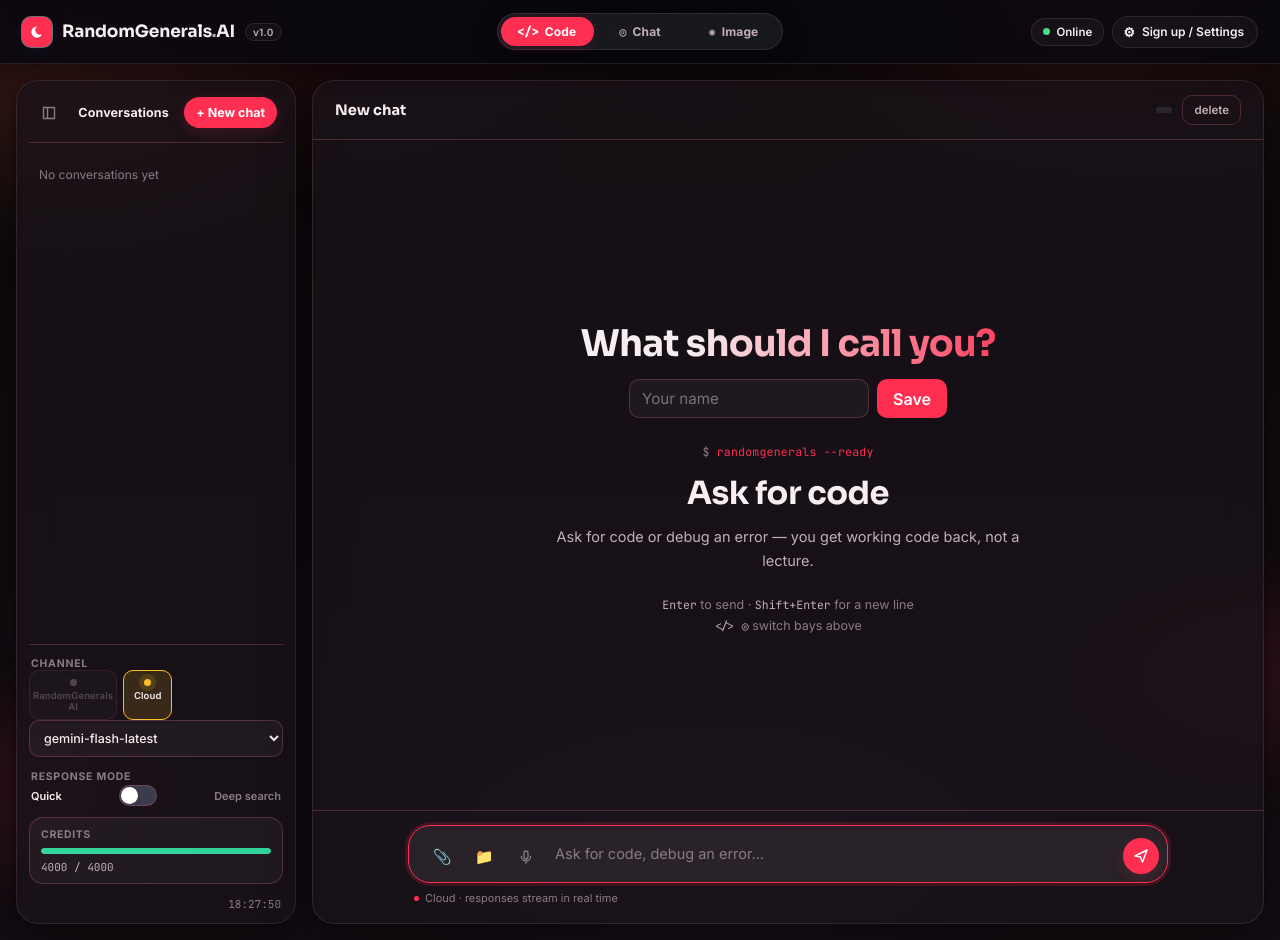
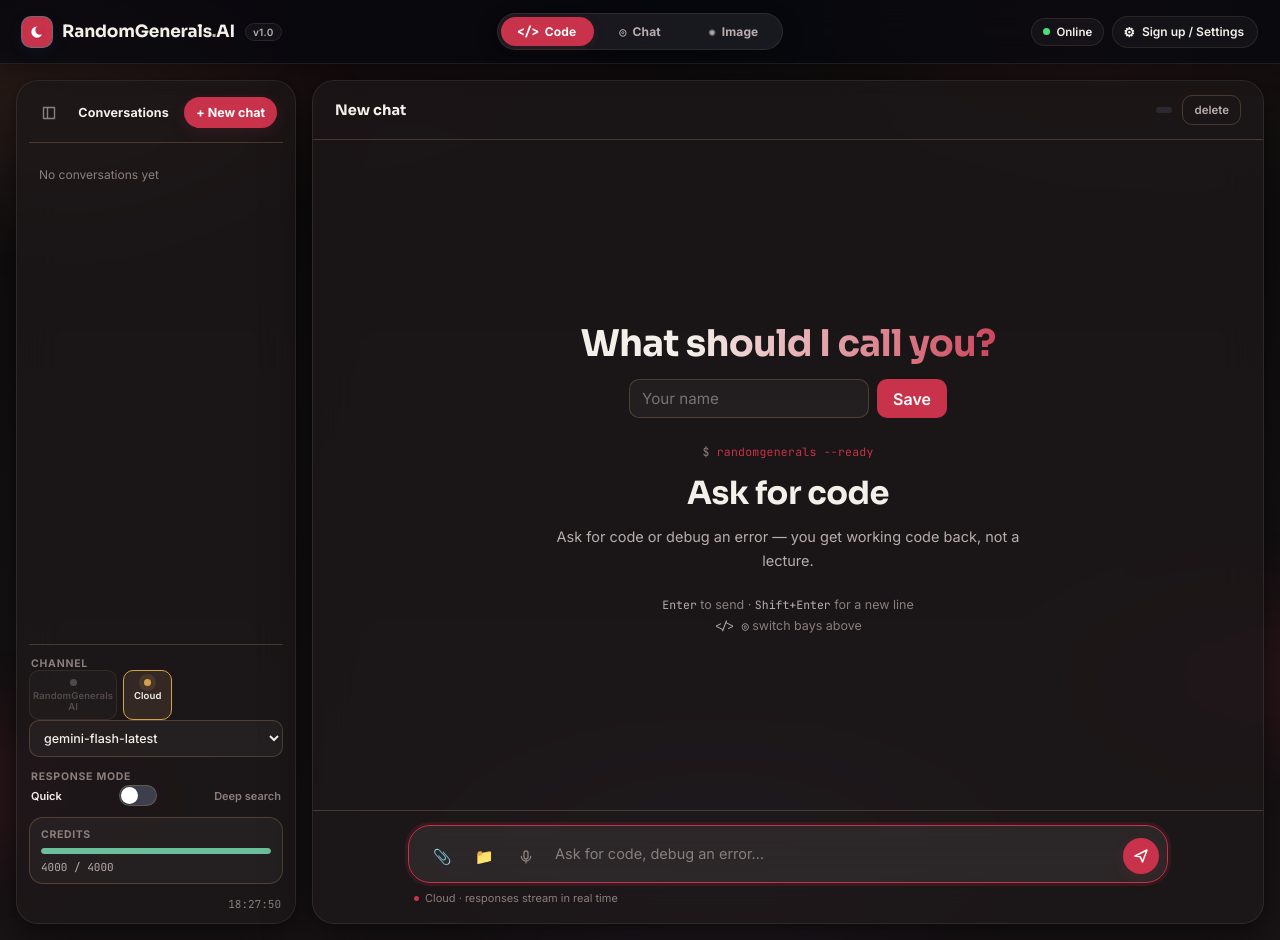
Before and after one commit to imraneadib1-dot/randomgenerals, a Flask app: page /app in a window 1280 px wide. Run offline with Flask 3, Linux system fonts and the light colour scheme; data comes from the database, SQL or seed files in the repository; data that the repository does not hold is empty; some libraries are stand-ins or nearby versions.

Commit message:
Retone to crimson and gold; route code to the stronger model
Theme: the accent was a full-saturation signal red on pure black, which
reads urgent rather than expensive. Now a deep crimson paired with
champagne gold, on a warm charcoal ground rather than true black - pure
black under a bright accent is most of what made it look neon, and the
small lift gives shadows somewhere to sit. Hairlines dropped to
hairlines instead of glowing. Provider colours keep their meaning and
lose their neon; success stays unmistakably green.

Coding: code mode now asks for gemini-pro-latest rather than Flash.
Reasoning through an unfamiliar API or a subtle bug is where the slower
model earns its latency, and a coding answer is read once and used -
unlike chat, where the wait is the thing you notice. The existing
failover covers Pro being busy or over quota.

Code context doubled, 8192 to 16384. Measured on this GPU: 16384 stays
in VRAM, 32768 spills to CPU. A long file plus its error output does not
fit in 8192, and what gets dropped is the top of the file - where the
imports and the definitions being asked about usually are.

Also fixes a failover gap found while testing: a read timeout was not in
the transient-error list, so a model that hung simply hung for the full
120s and never handed off. Timeouts now trigger failover, and the budget
is split (10s connect, 45s read) rather than one flat two-minute wait.

Co-Authored-By: Claude Opus 5 <noreply@anthropic.com>

```diff
--- a/app.py
+++ b/app.py
@@ -1321,7 +1321,14 @@ def _best_cloud_model(mode, available):
     # an alias moves with Google instead of needing to be chased.
     # gemini.stream_chat retries the next one if the first is busy, so
     # this only has to name a sensible starting point.
-    for m in gemini.PREFERRED:
+    # Code gets the Pro model, chat gets Flash. Reasoning through an
+    # unfamiliar API or a subtle bug is where the stronger model earns
+    # its slower response, and a coding answer is read once and used -
+    # unlike chat, where waiting is the thing you notice. gemini.stream_chat
+    # falls back on its own if Pro is busy or over quota.
+    order = (["gemini-pro-latest"] + gemini.PREFERRED if mode == "code"
+             else gemini.PREFERRED)
+    for m in order:
         if m in available:
             return m
     for m in available:
@@ -1888,7 +1895,13 @@ def _stream_reply(thread, provider, model, web_results, files, strength):
     # a chat conversation and keeps the whole model comfortably inside
     # VRAM, so it runs on GPU only.
     combined_options = dict(CODE_MODEL_OPTIONS) if mode == "code" else {}
-    combined_options["num_ctx"] = 8192
+    # 8192 for chat, 16384 for code. Measured on this GPU: 16384 stays
+    # entirely in VRAM, 32768 spills to CPU and collapses throughput.
+    # Code is where the extra context actually pays - a long file plus
+    # its error output does not fit in 8192, and what gets dropped is
+    # the top of the file, which is usually where the imports and the
+    # definitions being asked about live.
+    combined_options["num_ctx"] = 16384 if mode == "code" else 8192
     combined_options.update(STRENGTH_LEVELS[strength]["options"])
     if mode == "code":
         # Quick's 320-token cap and Deep's 2048 are both prose-sized -
--- a/gemini.py
+++ b/gemini.py
@@ -232,7 +232,10 @@ def _stream_one(model, history, options=None, images=None, usage=None):
         with requests.post(
             url, params={"key": api_key(), "alt": "sse"},
             headers={"Content-Type": "application/json"},
-            json=body, stream=True, timeout=120,
+            # (connect, read). The read budget is per-chunk while
+            # streaming, not for the whole reply, so 45s is a long
+            # silence - and failing over beats waiting two minutes.
+            json=body, stream=True, timeout=(10, 45),
         ) as r:
             if r.status_code == 429:
                 yield ("[Google's free daily limit is used up. It resets "
@@ -284,7 +287,11 @@ def _stream_one(model, history, options=None, images=None, usage=None):
 # Retrying the same call against a different model is worth doing for
 # these and pointless for anything else.
 _TRANSIENT = ("high demand", "overloaded", "try again later",
-              "no longer available", "not found", "unavailable")
+              "no longer available", "not found", "unavailable",
+              # A read timeout is also "this model, right now" - it was
+              # not in this list, so a model that hung simply hung for
+              # the full timeout and never handed off to a faster one.
+              "timed out", "timeout", "read timed out")
 
 
 def _candidates(model):
--- a/static/style.css
+++ b/static/style.css
@@ -23,59 +23,59 @@
      re-pointing them re-themes the app without touching the ~2400
      lines of component rules underneath. "sky" now means the dark
      ground the panels float on, not a blue daytime sky. */
-  --sky-top: #0a0709;
-  --sky-mid: #0f0b0f;
-  --sky-bottom: #140e14;
+  --sky-top: #0c0a0b;
+  --sky-mid: #121011;
+  --sky-bottom: #191416;
 
   /* Panels are now light-on-dark rather than white glass: a barely-lit
      surface that still reads as raised against the ground behind it. */
   --surface: rgba(255, 255, 255, 0.04);
   --surface-raised: rgba(255, 255, 255, 0.07);
-  --panel: rgba(26, 19, 26, 0.74);
-  --border: rgba(255, 170, 180, 0.12);
-  --border-strong: rgba(255, 120, 140, 0.24);
-
-  --ink: #f6eef0;
-  --ink-soft: #c3b0b6;
-  --ink-faint: #8b7b84;
+  --panel: rgba(30, 24, 26, 0.76);
+  --border: rgba(226, 202, 190, 0.10);
+  --border-strong: rgba(212, 162, 108, 0.26);
+
+  --ink: #f4efe9;
+  --ink-soft: #b9aead;
+  --ink-faint: #8a7f7c;
 
   /* Text sitting directly on the ground (topbar), not on a panel. The
      drop shadow that kept white text legible over a bright sky is
      pointless over a dark one - dropped rather than left as a smudge. */
-  --ink-on-sky: #f6eef0;
-  --ink-on-sky-soft: rgba(246, 238, 240, 0.72);
+  --ink-on-sky: #f4efe9;
+  --ink-on-sky-soft: rgba(244, 239, 233, 0.72);
   --sky-text-shadow: none;
 
   /* Deck chrome fallback (= Code bay accent) */
-  --deck: #ff2f52;
-  --deck-soft: rgba(255, 47, 82, 0.16);
+  --deck: #c8324a;
+  --deck-soft: rgba(200, 50, 74, 0.15);
 
   /* Bay accents — one per workspace. Shifted onto the landing page's
      cyan/blue/violet ramp so switching bays still reads as a change of
      temperature, but all three now belong to the same family. */
-  --bay-code: #ff2f52;
-  --bay-code-soft: rgba(255, 47, 82, 0.16);
-  --bay-chat: #ff7a3d;
-  --bay-chat-soft: rgba(255, 122, 61, 0.16);
-  --bay-image: #ff5c8a;
-  --bay-image-soft: rgba(255, 92, 138, 0.16);
+  --bay-code: #c8324a;
+  --bay-code-soft: rgba(200, 50, 74, 0.15);
+  --bay-chat: #d4a24c;
+  --bay-chat-soft: rgba(212, 162, 108, 0.15);
+  --bay-image: #b0798f;
+  --bay-image-soft: rgba(176, 121, 143, 0.15);
 
   /* Channel colors — one per provider, never blended */
-  --c-ollama: #34d399;
-  --c-ollama-soft: rgba(52, 211, 153, 0.14);
+  --c-ollama: #6bbf9a;
+  --c-ollama-soft: rgba(107, 191, 154, 0.13);
   /* One per provider, and the name must match the provider id: the
      channel button sets --btn-color to var(--c-<id>) at runtime, so a
      provider with no token here renders with an undefined colour and
      the button comes out unstyled. That is what happened when the old
      provider's token was deleted and the new one's was not added. */
-  --c-gemini: #fbbf24;
-  --c-gemini-soft: rgba(251, 191, 36, 0.14);
-  --c-imagegen: #a78bfa;
+  --c-gemini: #d4a24c;
+  --c-gemini-soft: rgba(212, 162, 108, 0.13);
+  --c-imagegen: #a08bb0;
   --c-imagegen-soft: rgba(167, 139, 250, 0.14);
 
-  --user-bubble: rgba(255, 47, 82, 0.11);
+  --user-bubble: rgba(200, 50, 74, 0.10);
   --error: #f2778d;
-  --success: #34d399;
+  --success: #6bbf9a;
   --credit-low: #f2778d;
   --credit-mid: #e8b64c;
 
@@ -148,12 +148,12 @@ body {
   background-image:
     radial-gradient(
       1100px 480px at 12% -8%,
-      rgba(255, 47, 82, 0.11) 0%,
+      rgba(200, 50, 74, 0.10) 0%,
       transparent 62%
     ),
     radial-gradient(
       950px 440px at 92% -4%,
-      rgba(255, 122, 61, 0.08) 0%,
+      rgba(212, 162, 108, 0.07) 0%,
       transparent 60%
     ),
     linear-gradient(
@@ -219,12 +219,12 @@ html.time-night body {
   background:
     radial-gradient(
       32% 20% at 10% 18%,
-      rgba(255, 122, 61, 0.13),
+      rgba(212, 162, 108, 0.12),
       transparent 72%
     ),
     radial-gradient(
       26% 16% at 78% 10%,
-      rgba(255, 47, 82, 0.11),
+      rgba(200, 50, 74, 0.10),
       transparent 72%
     ),
     radial-gradient(
```
Also changed, not shown: static/landing.css (+18 -18 lines).
